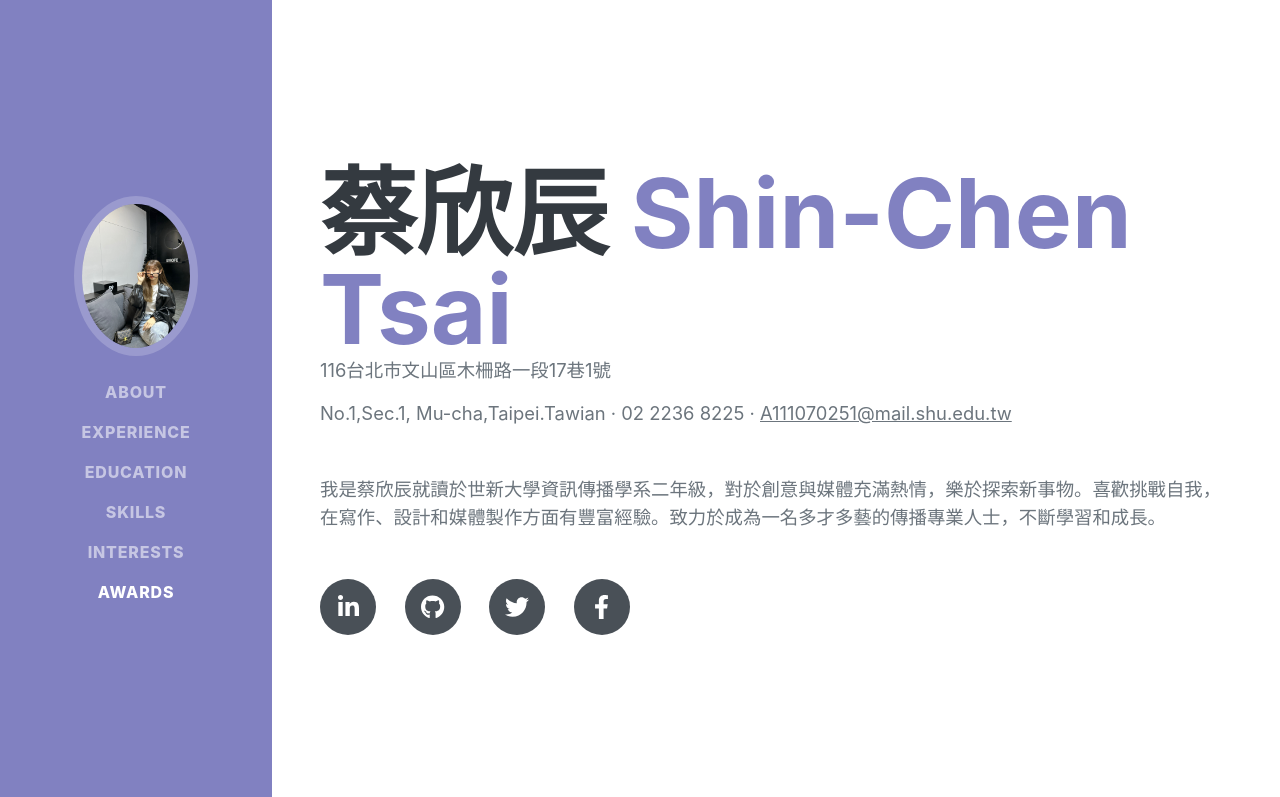
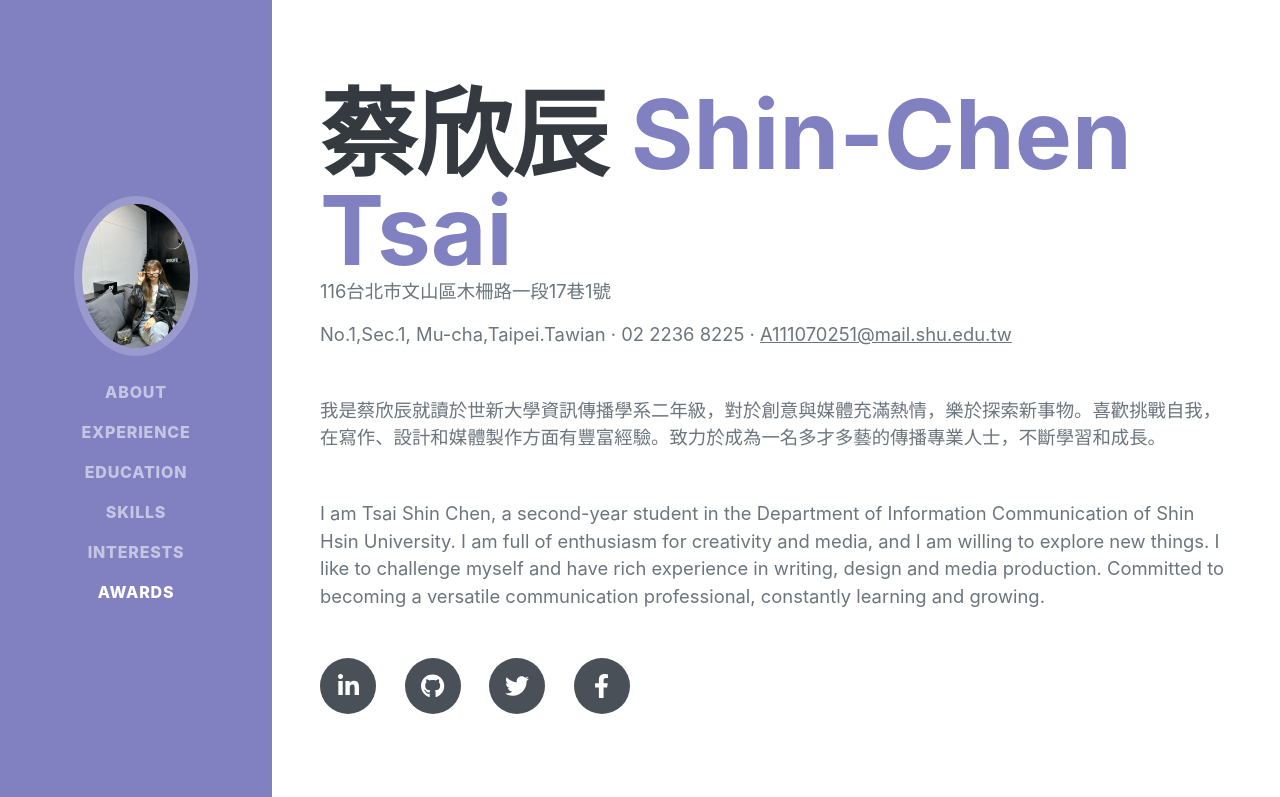
Before and after one commit to SHINCHEN1221/SHINCHEN1221.github.io, a plain HTML site: page index.html in a window 1280 px wide. Shown: the top 797 px of the page. Drawn offline with nearby package versions, Linux system fonts and the light colour scheme.

Commit message:
Update index.html

```diff
--- a/index.html
+++ b/index.html
@@ -51,6 +51,7 @@
                         <a href="mailto:name@email.com">A111070251@mail.shu.edu.tw</a>
                     </div>
                     <p class="lead mb-5">我是蔡欣辰就讀於世新大學資訊傳播學系二年級，對於創意與媒體充滿熱情，樂於探索新事物。喜歡挑戰自我，在寫作、設計和媒體製作方面有豐富經驗。致力於成為一名多才多藝的傳播專業人士，不斷學習和成長。
+                    <p class="lead mb-5">I am Tsai Shin Chen, a second-year student in the Department of Information Communication of Shin Hsin University. I am full of enthusiasm for creativity and media, and I am willing to explore new things. I like to challenge myself and have rich experience in writing, design and media production. Committed to becoming a versatile communication professional, constantly learning and growing.
 
 
 
```
